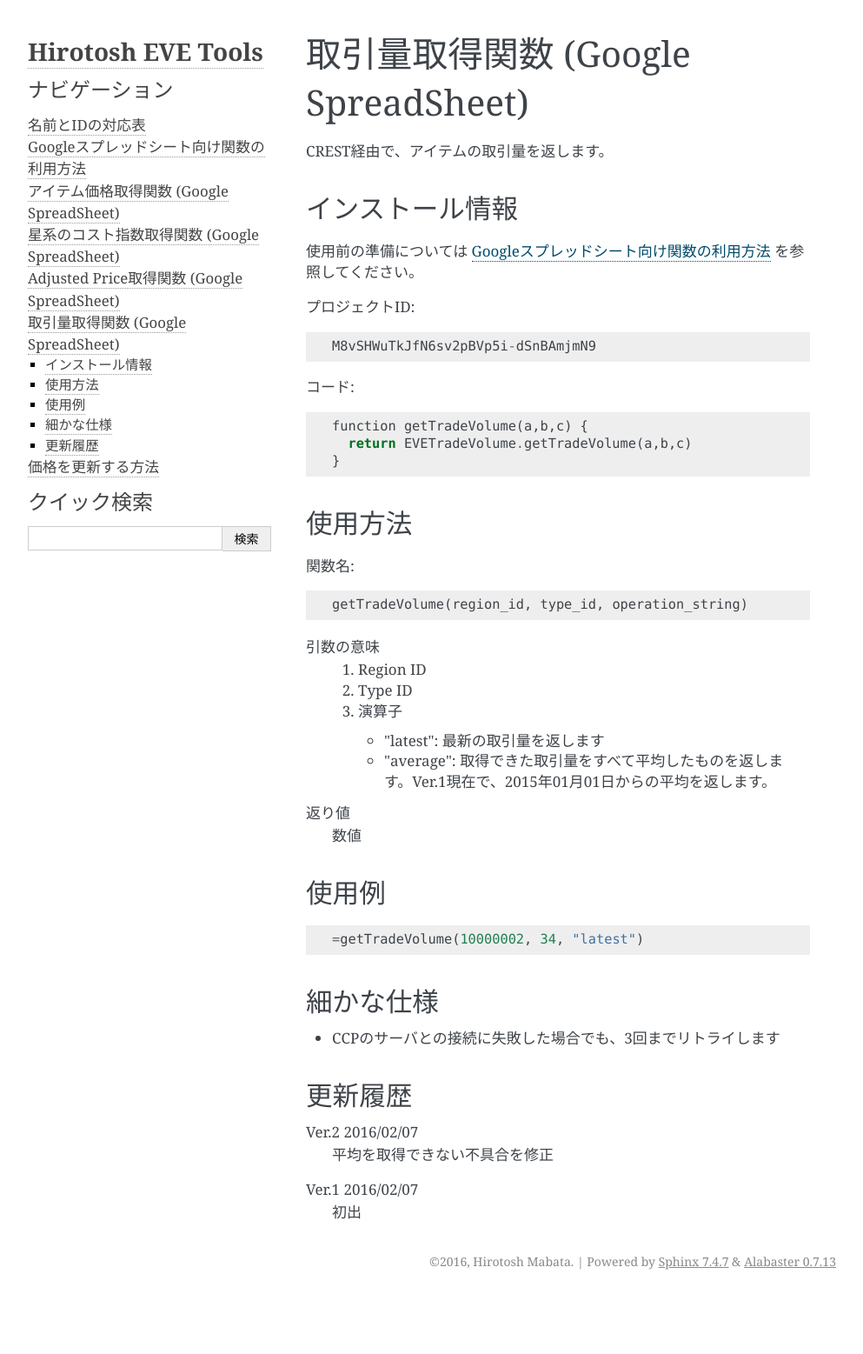
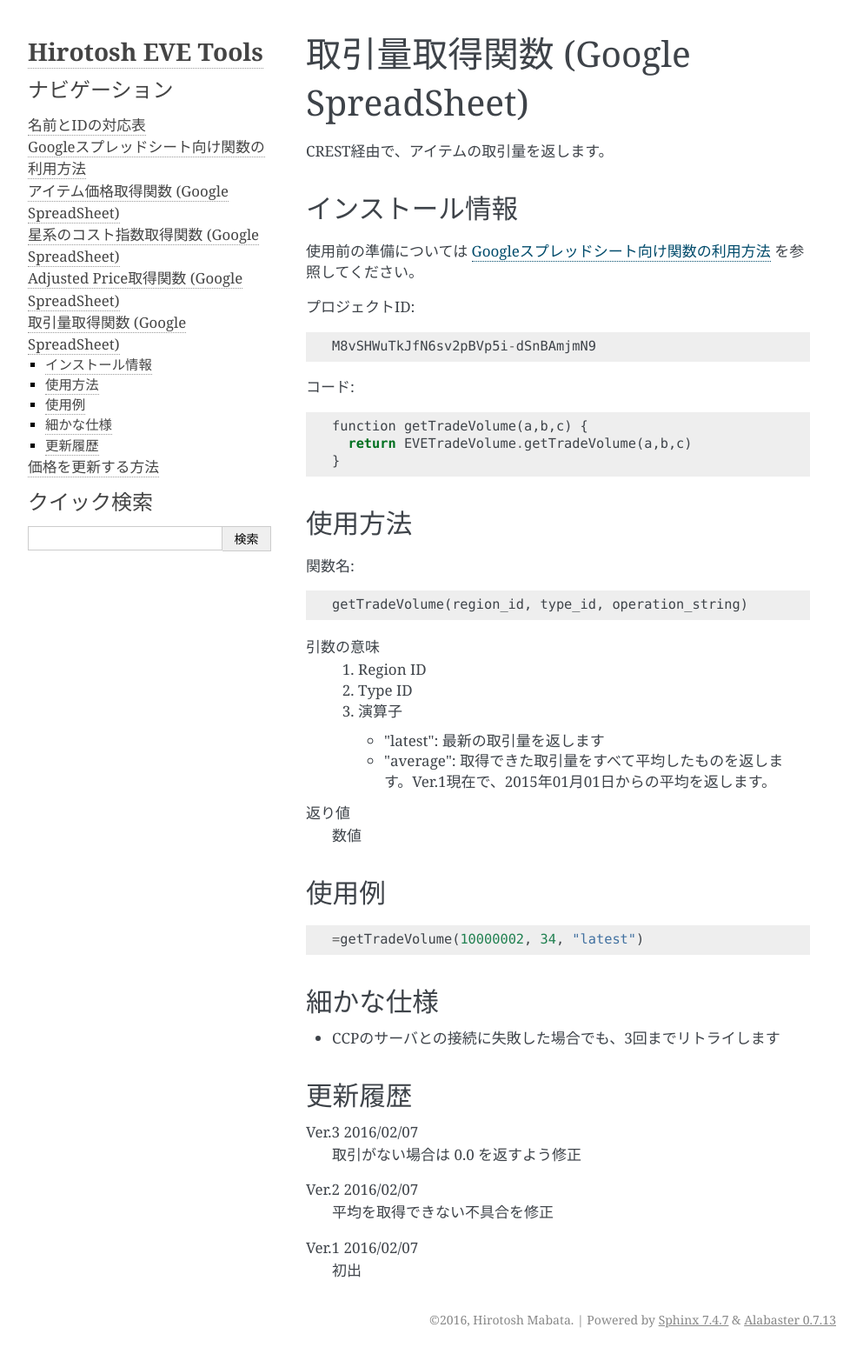
Before and after one commit to HirotoshMabata/eve-tools-doc, a Sphinx documentation site: the page built from source/get_trade_volume.rst, in a window 1280 px wide. Shown: the whole page at 87% size, without its empty margins (148-1141 px from the left). Built offline with Sphinx 7.4.7, drawn with Linux system fonts in a browser that asks for light colours; formulas are drawn with MathJax 3; before the commit the page ends 1490 px from its top, so only the background shows below that.

Commit message:
取引がない場合は 0.0 を返すよう修正

```diff
--- a/source/get_trade_volume.rst
+++ b/source/get_trade_volume.rst
@@ -49,8 +49,11 @@
 
 更新履歴
 --------
+Ver.3 2016/02/07
+    取引がない場合は 0.0 を返すよう修正
+
 Ver.2 2016/02/07
-     平均を取得できない不具合を修正
+    平均を取得できない不具合を修正
 
 Ver.1 2016/02/07
-     初出
+    初出
```
